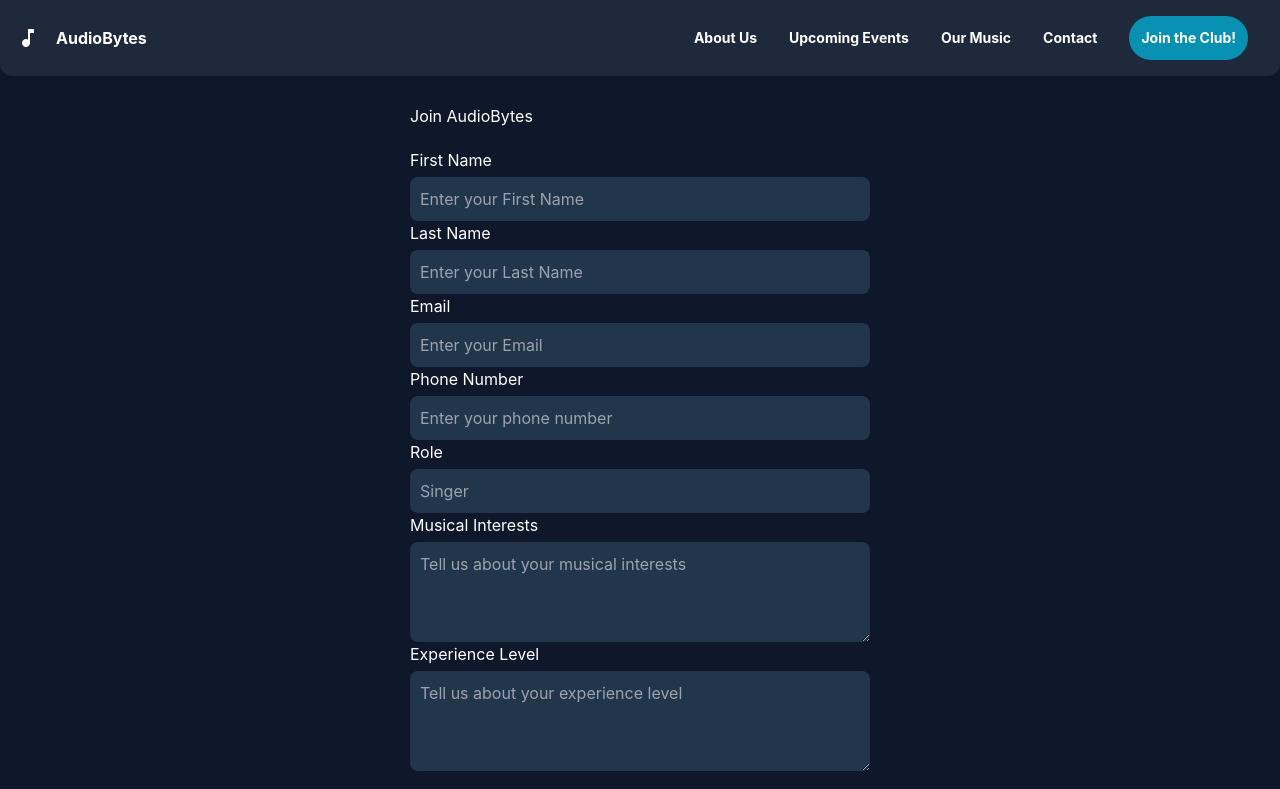
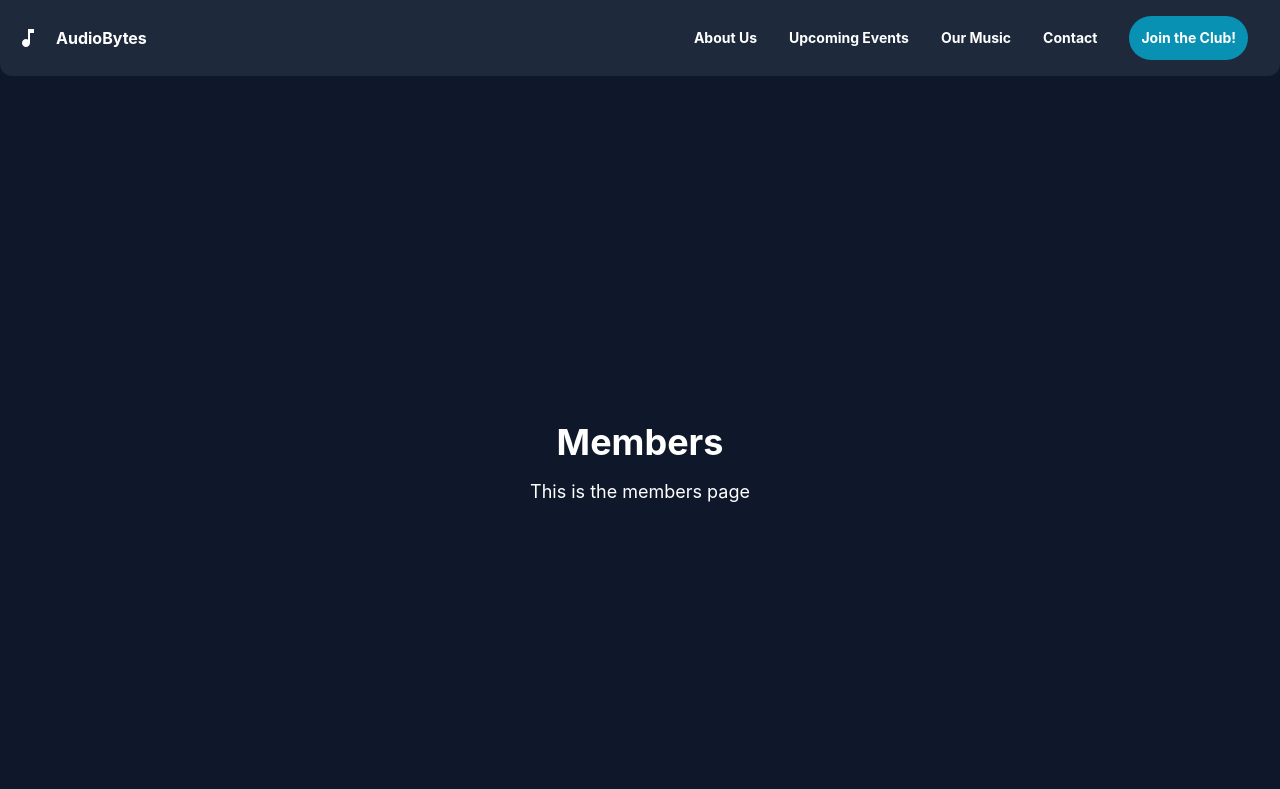
Before and after one commit to Audiobytes-IIITD/website, a React (Create React App) app: page / in a window 1280 px wide. Shown: the top 789 px of the page. Built offline with nearby package versions, Linux system fonts and the light colour scheme.

Commit message:
Added Members Page

```diff
--- a/src/App.js
+++ b/src/App.js
@@ -1,12 +1,14 @@
 import './App.css';
 import NavBar from './components/NavBar';
 import Join from './pages/Join';
+import Members from './pages/Members';
 
 function App() {
   return (
     <div className="App">
       <NavBar />
       <div className="mt-16">
+        <Members />
         <Join />
       </div>
     </div>
--- a/src/pages/Members.js
+++ b/src/pages/Members.js
@@ -3,6 +3,10 @@ import React from "react";
 const Members = () => {
     return (
         <div className="bg-slate-900">
+            <div className="flex flex-col items-center justify-center h-screen">
+                <h1 className="text-white text-4xl font-bold">Members</h1>
+                <p className="text-white text-lg mt-4">This is the members page</p>
+            </div>
         </div>
     );
 };
--- a/src/pages/join.css
+++ b/src/pages/join.css
@@ -5,6 +5,7 @@
     flex-direction: column;
     align-items: center;
     padding-top: 0px;
+    height: 100%;
 }
 
 .card {
```
